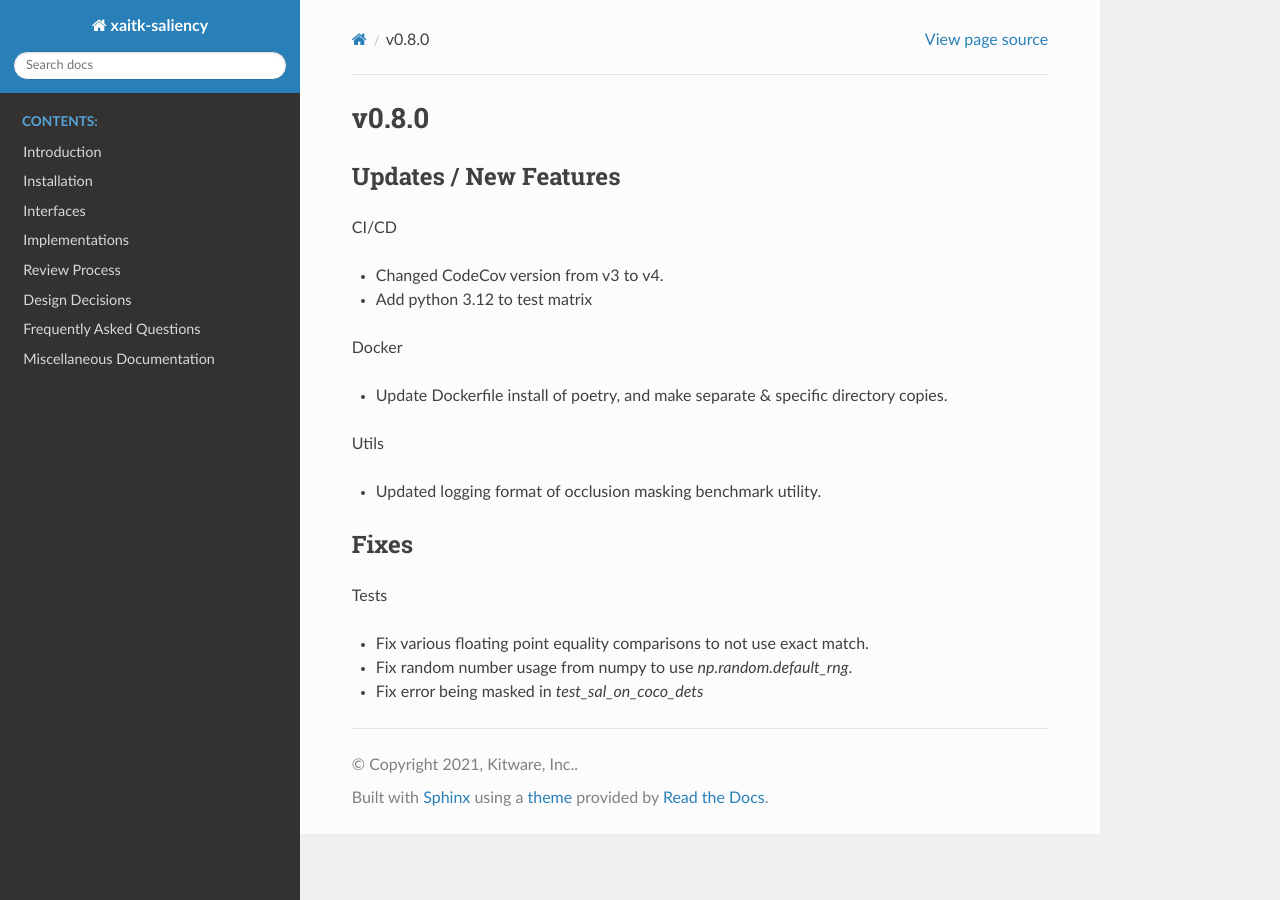
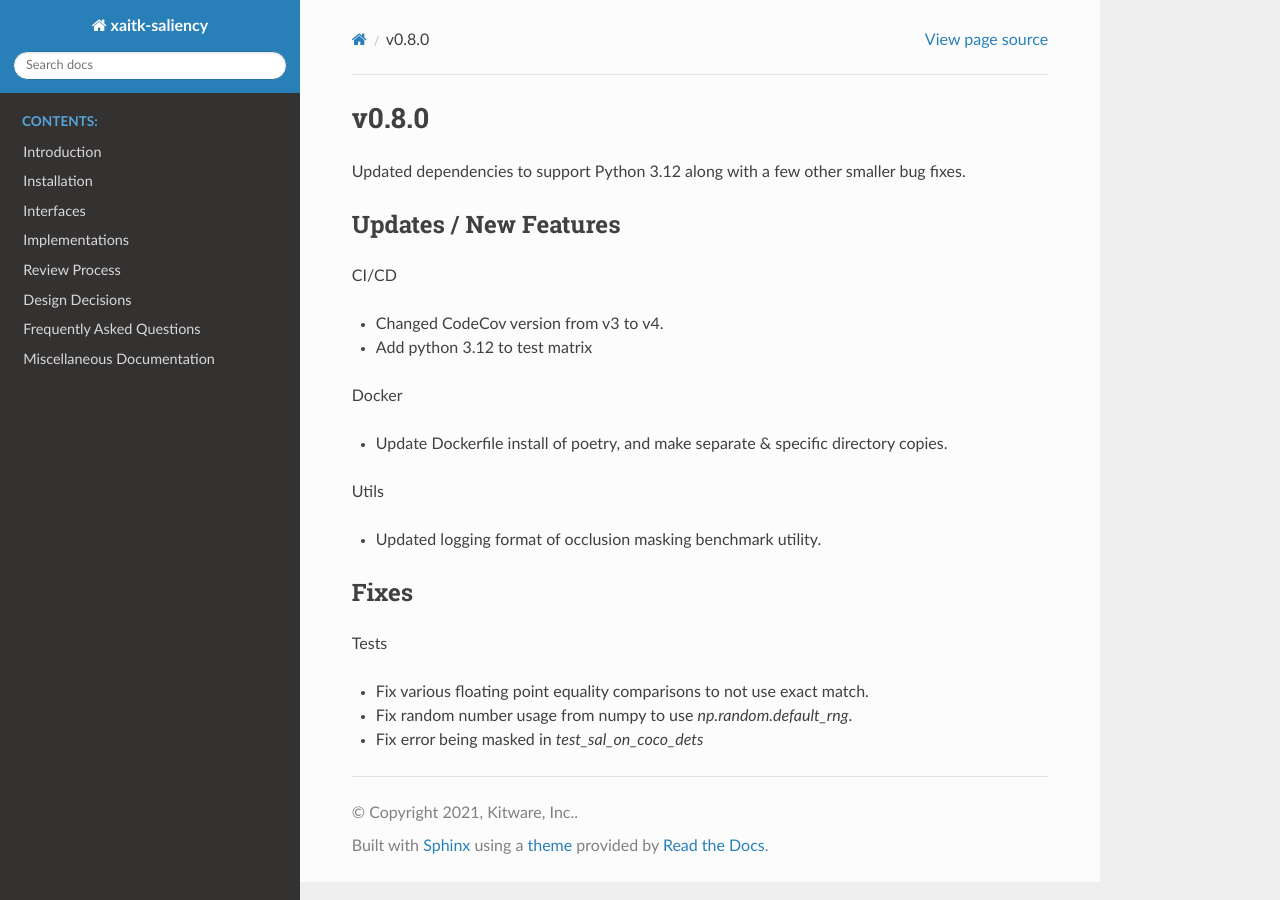
Before and after one commit to XAITK/xaitk-saliency, a Sphinx documentation site: the page built from docs/release_notes/v0.8.0.rst, in a window 1280 px wide. Built offline with Sphinx 7.4.7 and the Read the Docs theme 2.0.0, drawn with Linux system fonts in a browser that asks for light colours; pages that are not in the unit, such as notebooks, are missing from menus.

Commit message:
Updated release notes.

```diff
--- a/docs/release_notes/v0.8.0.rst
+++ b/docs/release_notes/v0.8.0.rst
@@ -1,5 +1,7 @@
 v0.8.0
 ======
+
+Updated dependencies to support Python 3.12 along with a few other smaller bug fixes.
 
 Updates / New Features
 ----------------------
```
